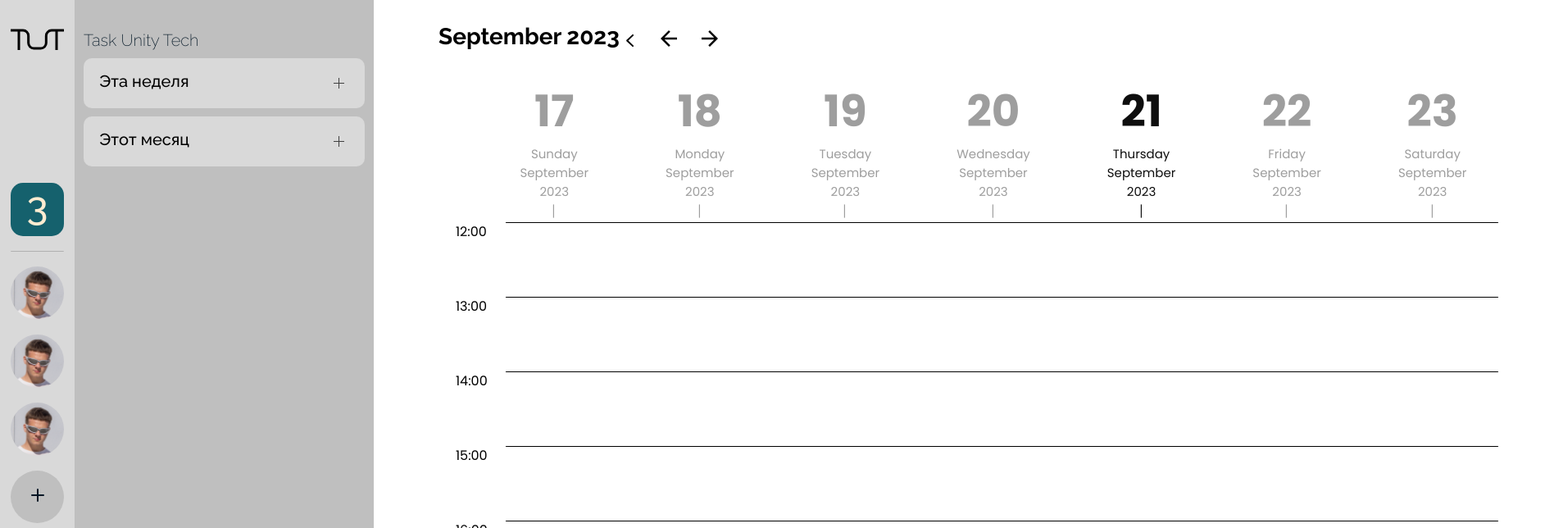
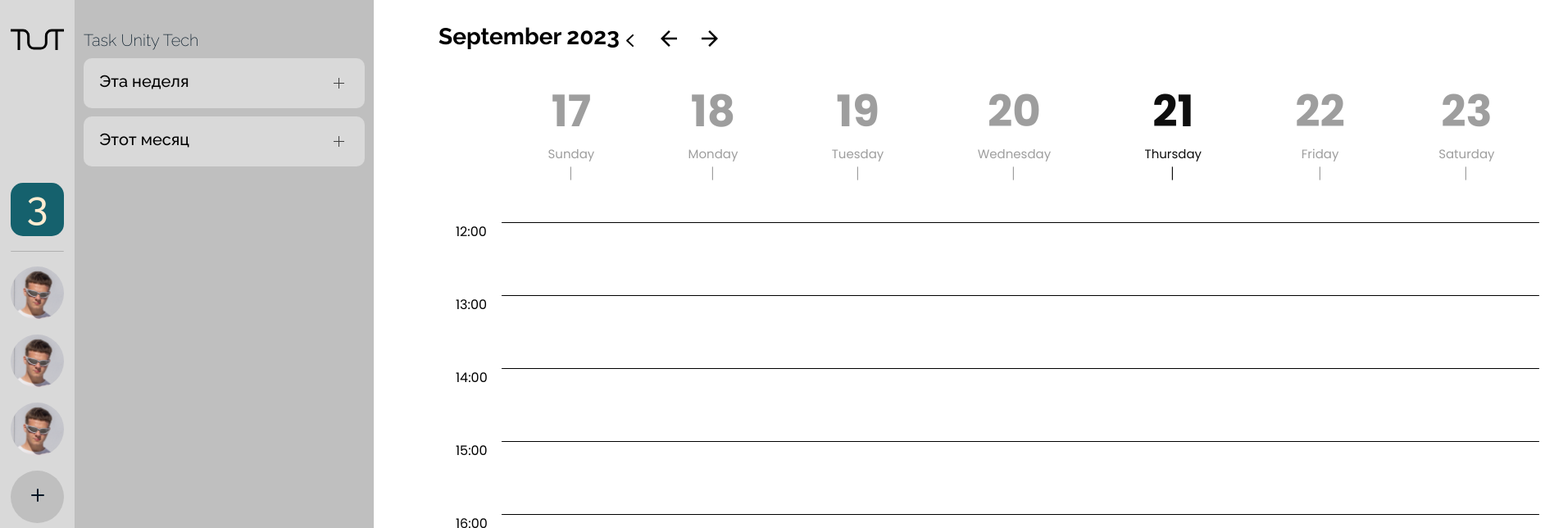
Before and after one commit to molsrg/task-manager, a Vue app in the folder client/: page /home in a window 1280 px wide. Shown: the top 644 px of the page at 82% size, 1896 px wide, since content can reach past the window. Built offline with nearby package versions, Linux system fonts and the light colour scheme.

Commit message:
Added logic in calculateTask, calendar

```diff
--- a/client/src/assets/styles/css/main.css
+++ b/client/src/assets/styles/css/main.css
@@ -168,10 +168,9 @@ button {
   margin-top: 30px;
 }
 .calendar__taskboard {
-  display: flex;
   overflow-y: auto;
   max-height: calc(100vh - 280px);
-  width: 1272px;
+  width: 1340px;
   position: relative; /* Добавьте это */
 }
 
@@ -186,10 +185,11 @@ button {
 
 .time {
   width: 38px;
+  margin-right: 30px;
 }
 .time__container {
   display: flex;
-  gap: 67px;
+  gap: 65px;
   flex-direction: column;
 }
 .time__name {
@@ -208,26 +208,15 @@ button {
   position: absolute;
   border-bottom: 1px solid #000;
   top: 1%;
-  left: 61px;
-}
-
-.taskboard {
-  width: 1272px;
-  margin-left: 25px;
-  height: calc(100vh - 280px);
+  left: 56px;
 }
 
 .task {
   width: 173px;
-  background-color: #C4D7DA;
   border-radius: 8px;
   display: flex;
   flex-direction: column;
   cursor: pointer;
-  position: sticky;
-  top: 6px;
-  left: 60px;
-  margin: 4px;
 }
 .task__name {
   font-family: Raleway;
@@ -252,7 +241,7 @@ button {
   align-items: center;
   font-family: Poppins;
   color: #9E9E9E;
-  max-height: 134px;
+  height: 134px;
 }
 .day__number {
   font-size: 53px;
@@ -619,23 +608,4 @@ button {
   font-weight: 200;
   line-height: 23px;
   color: rgb(0, 21, 36);
-}
-
-* {
-  scrollbar-width: thin;
-  scrollbar-color: rgb(21, 97, 109) gray;
-}
-
-/* для Chrome/Edge/Safari */
-*::-webkit-scrollbar {
-  height: 2px;
-  width: 10px;
-}
-
-*::-webkit-scrollbar-track {
-  background: rgb(21, 97, 109);
-}
-
-*::-webkit-scrollbar-thumb {
-  background-color: gray;
 }/*# sourceMappingURL=main.css.map */
--- a/client/src/assets/styles/scss/components/Home/_calendar.scss
+++ b/client/src/assets/styles/scss/components/Home/_calendar.scss
@@ -125,10 +125,10 @@
     // margin-right: 63px;
 
     &__taskboard{
-        display: flex;
+        // display: flex;
         overflow-y: auto;
         max-height: calc(100vh - 280px);
-        width: 1272px;
+        width: 1340px;
 
 
         position: relative; /* Добавьте это */
@@ -148,10 +148,11 @@
 }
 .time {
     width: 38px;
+    margin-right: 30px;
 
     &__container{
         display: flex;
-        gap: 67px;
+        gap: 65px;
         flex-direction: column;
     }
 
@@ -174,41 +175,35 @@
         position: absolute;
         border-bottom: 1px solid #000;
         top:1%;
-        left: 61px;
+        left: 56px;
 }
 }
 
 
-.taskboard {
+// .taskboard {
 
-    width: 1272px;
-    margin-left: 25px;
-    height: calc(100vh - 280px);
-    // display: grid;
-    // gap: 1px;
-    // grid-template-columns:  repeat(7, 1fr);
-    // grid-template-rows: repeat(20, 90px);
-    // justify-items: center;
-    // align-items: center;
+//     width: 1257px;
+//     height: calc(100vh - 280px);
+//     overflow-y: auto;
+//     display: grid;
+//     grid-template-columns:  repeat(7, 1fr);
+//     grid-auto-rows: 80px; /* Высота строк для часов */
+//     gap: 1px;
+
+//     // grid-template-rows: repeat(20, 90px);
+//     // justify-items: center;
+//     // align-items: center;
 
 
 
-}
+// }
 
 .task {
     width: 173px;
-    background-color: #C4D7DA;
     border-radius: 8px;
-
     display: flex;
     flex-direction: column;
-
     cursor: pointer;
-    position: sticky;
-    top: 6px;
-    left: 60px;
-
-    margin: 4px;
 
 
 
@@ -240,7 +235,7 @@
     font-family: Poppins;
     color: #9E9E9E;
 
-    max-height: 134px;
+    height: 134px;
 
 
     &__number {
--- a/client/src/assets/styles/scss/main.scss
+++ b/client/src/assets/styles/scss/main.scss
@@ -4,21 +4,21 @@
 @import "components/home";
 @import "components/auth";
 
-// Firefox
-* {
-    scrollbar-width: thin;
-    scrollbar-color: $title-color gray;
-    }
+// // Firefox
+// * {
+//     scrollbar-width: thin;
+//     scrollbar-color: $title-color gray;
+//     }
 
 
-/* для Chrome/Edge/Safari */
-*::-webkit-scrollbar {
-    height: 2px;
-    width: 10px;
-}
-*::-webkit-scrollbar-track {
-    background: $title-color;
-}
-*::-webkit-scrollbar-thumb {
-    background-color: gray;
-}
+// /* для Chrome/Edge/Safari */
+// *::-webkit-scrollbar {
+//     height: 2px;
+//     width: 10px;
+// }
+// *::-webkit-scrollbar-track {
+//     background: $title-color;
+// }
+// *::-webkit-scrollbar-thumb {
+//     background-color: gray;
+// }
--- a/client/src/components/Home/CalendarComponent.vue
+++ b/client/src/components/Home/CalendarComponent.vue
@@ -50,8 +50,11 @@
       >
         <div class="day__number">{{ day[1] }}</div>
         <div class="day__text">{{ day[0] }}</div>
-        <div class="day__text">{{ day[2] }}</div>
-        <div class="day__text">{{ day[3] }}</div>
+        <!-- <div class="day__text">{{ day[2] }}</div>
+        <div class="day__text">{{ day[3] }}</div> -->
+
+
+
         <div class="day__line">―</div>
       </div>
     </div>
@@ -60,29 +63,22 @@
     </div>
     <div class="calendar__taskboard" v-else>
       <div class="time">
+        <div class="time__container" >
+          <span class="time__name" v-for="hour in CURRENT_HOURS" :key="hour" >{{ hour }}</span>
 
-      <div class="time__container">
-        <span class="time__name" v-for="hour in CURRENT_HOURS" :key="hour">{{ hour }}</span>
-
-      </div>
+        </div>
+    </div>
+    <div class="task" v-for="task in USER_SELECT_TASKS" :key="task.id" :style="taskStyle(task)">
+          <h5 class="task__name">{{ task.name }}</h5>
+          <span class="task__time">{{ task.time }}</span>
+          <span class="task__name">{{ task.date }}</span>
+          <!-- <span class="task__name">{{ task.type }}</span> -->
+        </div>
 
 
-    </div>
+      <!-- <div class="taskboard">
 
-    <div class="task" v-for="task in USER_SELECT_TASKS" :key="task.id" :style="taskStyle(task)">
-      <h5 class="task__name">{{ task.name }}</h5>
-      <span class="task__time">{{ task.time }}</span>
-    </div>
-
-    <!-- <div class="taskboard">
-
-      <div class="task">
-        <h5 class="task__name">Утренняя рутина</h5>
-        <span class="task__time">7:00 - 8:00</span>
-      </div>
-
-
-    </div> -->
+      </div>  -->
     </div>
 
   </div>
@@ -114,6 +110,12 @@ export default {
     ...mapGetters(['USER_SELECT_TASKS', 'CURRENT_HOURS', 'CURRENT_MONTHS', 'USER_REGISTRATIONS', 'PRESENT_DAY', 'CURRENT_WEEK', 'FIRST_DAY']),
   },
   mounted() {
+    this.$nextTick(() => {
+      this.scrollToCurrentHour();
+    });
+
+
+
 
     this.CHANGE_WEEK(moment())
     this.GET_HOURS();
@@ -123,15 +125,49 @@ export default {
   },
 
   methods: {
+    scrollToCurrentHour() {
+      const taskboardContainer = document.querySelector('.calendar__taskboard'); // Используем селектор для taskboard
+      const currentHour = `${Number(moment().format('HH'))}:00`;
+
+
+        const hourElements = taskboardContainer.querySelectorAll('.time__name');
+
+
+        for (let i = 0; i < hourElements.length; i++) {
+        if (hourElements[i].textContent == currentHour) {
+          const containerRect = taskboardContainer.getBoundingClientRect();
+          const hourRect = hourElements[i].getBoundingClientRect();
+          const scrollTop = hourRect.top - containerRect.top;
+          taskboardContainer.scrollTop = scrollTop;
+          break;
+
+
+
+    }
+  }
+
+
+
+},
+
+
     ...mapActions(['GET_HOURS', 'GET_MONTHS', 'GET_PRESENT_DAY', 'CHANGE_WEEK']),
     ...mapMutations(['UPDATE_WEEK', 'UPDATE_FIRST_DAY_WEEK']),
     // Функция для вычисления стиля задачи
     taskStyle(task) {
       const heightInPixels = this.calculateTaskLengthInPixels(task);
       const colorTask = this.calculateTaskColor(task)
+      const leftPosition = this.calculateLeftPosition(task)
+      const position = 'absolute'
+      const startPosition = this.calculateTaskStartPosition(task)
+
       return {
         height: heightInPixels + 'px',
-        'background-color': colorTask
+        'background-color': colorTask,
+        position: position,
+        top: startPosition + 'px',
+        left: leftPosition + 'px',
+
       }
     },
 
@@ -163,10 +199,38 @@ export default {
       const lengthInPixels = (durationInMinutes / 60) * 80;
 
       // Добавляем 10px за каждый пройденный час
-      const hoursElapsed = moment().diff(moment(startTime, 'HH:mm'), 'hours');
-      const additionalPixels = hoursElapsed * 12.5;
+      if(endHour - startHour > 1){
+        const addedHours = endHour - startHour
+        let additionalPixels = addedHours * 6;
+        return lengthInPixels + additionalPixels;
+      }
+      console.log(lengthInPixels)
+      return lengthInPixels ;
+    },
 
-      return lengthInPixels + additionalPixels;
+    calculateLeftPosition(task) {
+      if (task && task.date) {
+        const date = task.date.split('-');
+        for (let i = 0; i < this.CURRENT_WEEK.length; i++) {
+          if (this.CURRENT_WEEK[i][1] == date[0]) {
+            return i * 180 + 65 ;
+          }
+        }
+      } else {
+        // Обработка случая, когда task или task.date не существует
+        console.error('Invalid task object:', task);
+      }
+    },
+
+    calculateTaskStartPosition(task){
+
+      const [startTime] = task.time.split(' - ');
+      const [startHour] = startTime.split(':').map(Number);
+      // const totalMinutes = startHour * 60 + startMinute;
+
+      const startPosition = (startHour - 1) * 89 + 5 ;
+      return startPosition;
+
     },
 
 
--- a/client/src/store/modules/Calendar.js
+++ b/client/src/store/modules/Calendar.js
@@ -57,12 +57,10 @@ export default {
         // загружаем часы с текущего на день вперед
         GET_HOURS ({ commit }) {
             const hours = [];
-            const currentHour = Number(moment().format('HH'));
+
             for (let i = 0; i < 24; i++) {
-            let hour = currentHour + i;
-            if (hour > 23) {
-                hour -= 24;
-            }
+            let hour = i + 1;
+
             hours.push(`${hour}:00`);
             }
             commit('UPDATE_HOURS', hours);
--- a/client/src/store/modules/User.js
+++ b/client/src/store/modules/User.js
@@ -4,16 +4,20 @@ export default {
     state() {
         return {
             registration: '23-07-2023',
-            tasks: [{name: 'Утренняя рутина', id: 1, time: '07:00 - 09:00', type: 'EveryDay'}, {name: 'Вечерняя закалка', id: 2, time: '09:00 - 12:30', type: 'Working'},{name: 'Вечерняя закалка', id: 2, time: '09:00 - 17:30', type: 'Common'}],
             tasklist: [
                 {
                     title: 'Эта неделя',
                     toggleCircle: false,
                     isTasklistVisible: false,
                     tasks: [
-                        {name: 'Утренняя рутина', id: 1, time: '07:00 - 09:00', type: 'EveryDay'},
-                        {name: 'Вечерняя закалка', id: 2, time: '09:00 - 12:30', type: 'Working'},
-                        {name: 'Вечерняя закалка', id: 3, time: '09:00 - 17:30', type: 'Common'},
+                        {name: 'Кросс бегит 10км', id: 1, time: '09:00 - 11:00', type: 'EveryDay', date: '18-09-2023'},
+                        {name: 'Дрочит', id: 2, time: '12:00 - 16:00', type: 'Working',date: '19-09-2023'},
+                        {name: 'Обед кушать плотный спасибо мама', id: 3, time: '14:00 - 15:00', type: 'Common',date: '20-09-2023'},
+                        {name: 'Дрочит', id: 4, time: '15:00 - 16:00', type: 'Common',date: '20-09-2023'},
+                        {name: 'Уроки делат', id: 5, time: '18:00 - 19:00', type: 'EveryDay', date: '21-09-2023'},
+                        {name: 'Пакакать', id: 6, time: '19:00 - 20:00', type: 'Working',date: '22-09-2023'},
+                        {name: 'Прес делат буду бальшой', id: 7, time: '20:00 - 22:00', type: 'Common',date: '23-09-2023'},
+                        {name: 'Дрочит на ноч спокойно ночи', id: 8, time: '22:00 - 24:00', type: 'Common',date: '24-09-2023'}
 
                     ],
                 },
@@ -22,8 +26,8 @@ export default {
                     toggleCircle: false,
                     isTasklistVisible: false,
                     tasks: [
-                        {name: 'Утренняя рутина', id: 4, time: '10:00 - 19:00', type: 'EveryDay'},
-                        {name: 'Вечерняя закалка', id: 5, time: '19:00 - 22:30', type: 'Working'},
+                        {name: 'Утренняя рутина', id: 4, time: '10:00 - 15:00', type: 'EveryDay'},
+                        {name: 'Вечерняя закалка', id: 5, time: '19:00 - 22:00', type: 'Working'},
                         {name: 'Вечерняя закалка', id: 6, time: '21:00 - 23:30', type: 'Common'},
                     ],
                 },
```
Also changed, not shown: 1 other file (tests, documents, lock files or other folders).
